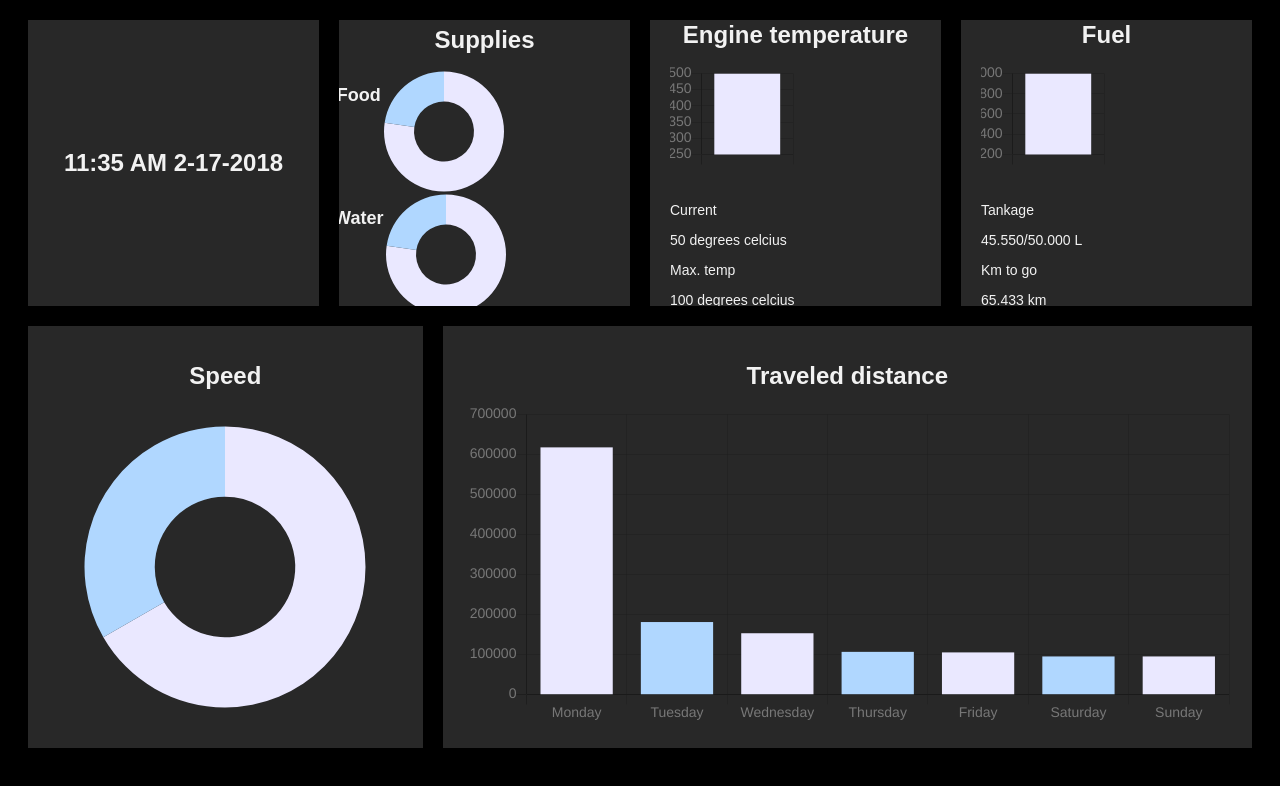
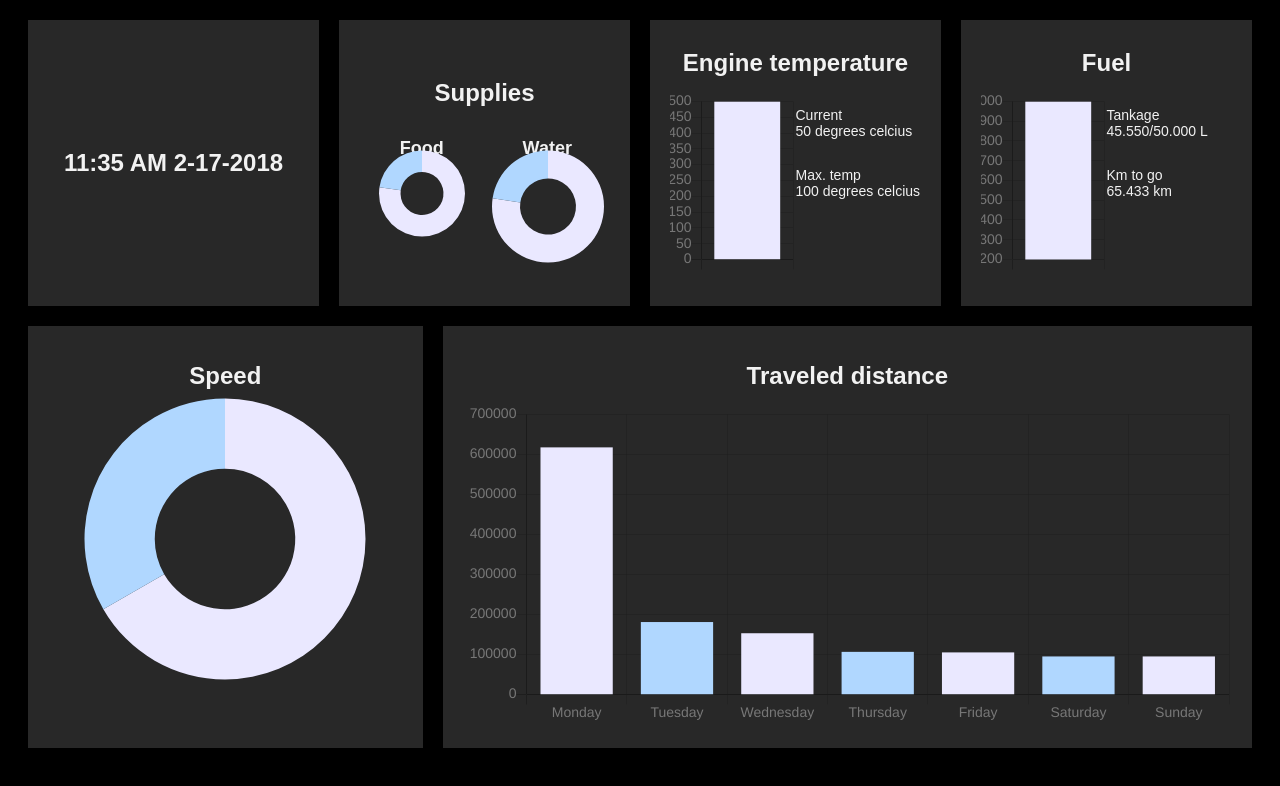
Before and after one commit to 16060156/Challenge-1-16060156, a plain HTML site: page index.html in a window 1280 px wide. Drawn offline with nearby package versions, Linux system fonts and the light colour scheme; a web font is replaced by a local one.

Commit message:
Final edit

```diff
--- a/index.html
+++ b/index.html
@@ -12,55 +12,63 @@
     <body>
         <div class="container">
 
+            <!-- DATE -->
             <div class="header">
                 <div class="date-element"><h1>11:35 AM 2-17-2018</h1></div>
             </div>
 
+            <!-- SPEED -->
             <div class="speed">
                 <h1>Speed</h1>
                 <div class="speed-element"><canvas id="mySpeedChart"></canvas></div>
             </div>
 
+            <!-- FUEL -->
             <div class="fuel">
                 <h1>Fuel</h1>
+                <div id="fuel-center">
                     <div class="fuelChart-element"><canvas id="myFuelChart"></canvas></div>
 
                     <div class="fuelText-element">
-                    <p>Tankage</p>
-                    <p>45.550/50.000 L</p>
-
-                    <p>Km to go</p>
-                    <p>65.433 km</p>
+                        <p>Tankage <br />45.550/50.000 L</p>
+                        <p>Km to go <br />65.433 km</p>
+                    </div>
                 </div>
             </div>
 
+            <!-- ENGINE -->
             <div class="engine">
                 <h1>Engine temperature</h1>
-                <div class="temperatureChart-element"><canvas id="myEngineChart"></canvas></div>
+                <div id="engine-center">
+                    <div class="temperatureChart-element">
+                        <canvas id="myEngineChart"></canvas>
+                    </div>
 
                     <div class="temperatureText-element">
-                    <p>Current</p>
-                    <p>50 degrees celcius</p>
-
-                    <p>Max. temp</p>
-                    <p>100 degrees celcius</p>
+                        <p>Current <br />50 degrees celcius</p>
+                        <p>Max. temp <br />100 degrees celcius</p>
+                    </div>
                 </div>
             </div>
 
+            <!-- SUPPLIES -->
             <div class="supplies">
                 <h1>Supplies</h1>
 
-                <div class="supply-element">
+                <div id="supplies-center">
+                    <div class="supplyfood-element">
                         <h2>Food</h2>
                         <canvas id="myFoodChart"></canvas>
                     </div>
 
-                <div class="supply-element">
+                    <div class="supplywater-element">
                         <h2>Water</h2>
                         <canvas id="myWaterChart"></canvas>
                     </div>
                 </div>
+            </div>
 
+            <!-- TRAVELED DISTANCE -->
             <div class="traveled">
                 <h1>Traveled distance</h1>
                 <div class="distance-element"><canvas id="myDistanceChart"></canvas></div>
@@ -72,7 +80,6 @@
             //FUEL
             let myChart4 = document.getElementById('myFuelChart').getContext('2d');
 
-            // Global Options
             Chart.defaults.global.defaultFontSize = 14;
             Chart.defaults.global.defaultFontColor = '#777';
 
@@ -86,7 +93,6 @@
                     1000,
                     250,
                   ],
-                  //backgroundColor:'green',
                   backgroundColor:[
                     '#EAE8FF',
                     '#B0D7FF'
@@ -121,7 +127,6 @@
             //ENGINE TEMPERATURE
             let myChart5 = document.getElementById('myEngineChart').getContext('2d');
 
-            // Global Options
             Chart.defaults.global.defaultFontSize = 14;
             Chart.defaults.global.defaultFontColor = '#777';
 
@@ -135,7 +140,6 @@
                     500,
                     250,
                   ],
-                  //backgroundColor:'green',
                   backgroundColor:[
                     '#EAE8FF',
                     '#B0D7FF'
@@ -147,6 +151,13 @@
                 }]
               },
               options:{
+                  scales: {
+                    yAxes: [{
+                        ticks: {
+                                beginAtZero: true
+                        }
+                    }]
+                },
                 responsive: true,
                   maintainAspectRatio: false,
                 title:{
@@ -170,7 +181,6 @@
             //SPEED
             let myChart3 = document.getElementById('mySpeedChart').getContext('2d');
 
-            // Global Options
             Chart.defaults.global.defaultFontSize = 14;
             Chart.defaults.global.defaultFontColor = '#777';
 
@@ -184,7 +194,6 @@
                     100,
                     50,
                   ],
-                  //backgroundColor:'green',
                   backgroundColor:[
                     '#EAE8FF',
                     '#B0D7FF'
@@ -219,7 +228,6 @@
             //FOOD
             let myChart1 = document.getElementById('myFoodChart').getContext('2d');
 
-            // Global Options
             Chart.defaults.global.defaultFontSize = 14;
             Chart.defaults.global.defaultFontColor = '#777';
 
@@ -233,7 +241,6 @@
                     617594,
                     181045,
                   ],
-                  //backgroundColor:'green',
                   backgroundColor:[
                     '#EAE8FF',
                     '#B0D7FF'
@@ -268,7 +275,6 @@
             //WATER
             let myChart2 = document.getElementById('myWaterChart').getContext('2d');
 
-            // Global Options
             Chart.defaults.global.defaultFontSize = 14;
             Chart.defaults.global.defaultFontColor = '#777';
 
@@ -282,7 +288,6 @@
                     617594,
                     181045,
                   ],
-                  //backgroundColor:'green',
                   backgroundColor:[
                     '#EAE8FF',
                     '#B0D7FF',
@@ -317,7 +322,6 @@
             //TRAVELED DISTANCE
             let myChart = document.getElementById('myDistanceChart').getContext('2d');
 
-            // Global Options
             Chart.defaults.global.defaultFontSize = 14;
             Chart.defaults.global.defaultFontColor = '#777';
 
@@ -336,7 +340,6 @@
                     95072,
                     95072
                   ],
-                  //backgroundColor:'green',
                   backgroundColor:[
                     '#EAE8FF',
                     '#B0D7FF',
--- a/styles.css
+++ b/styles.css
@@ -24,7 +24,7 @@ html, body {
     display: grid;
     justify-content: center;
     grid-template-columns: 335px;
-    grid-template-rows: 100% 314px 284px 284px 258px 335px;
+    grid-template-rows: 100% 100% 100% 100% 100% 100%;
     grid-gap: 20px;
     margin: 20px;
 }
@@ -36,17 +36,32 @@ h1 {
 
 h2 {
     font-size: 18px;
+    margin-bottom: -10px;
 }
 
 p {
     font-size: 14px;
 }
 
-.supply-element {
+.supplyfood-element {
     width: 50%;
-    height: 50%;
+    height: 100%;
     display: flex;
-    justify-content: center;
+    flex-direction: column;
+    text-align: center;
+}
+
+.supplywater-element {
+    width: 50%;
+    height: 100%;
+    display: flex;
+    flex-direction: column;
+    text-align: center;
+}
+
+#supplies-center {
+    display: flex;
+    flex-direction: row;
 }
 
 .distance-element {
@@ -58,22 +73,28 @@ p {
 
 .temperatureChart-element {
     width: 50%;
-    height: 50%;
+    height: 200px;
+    display: flex;
+    flex-direction: column;
 }
 
 .temperatureText-element {
-    width: 60%;
-    height: 60%;
+    width: 50%;
+    height: 50%;
+    display: flex;
+    flex-direction: column;
 }
 
 .fuelChart-element {
     width: 50%;
-    height: 50%;
+    height: 200px;
 }
 
 .fuelText-element {
-    width: 60%;
-    height: 60%;
+    width: 50%;
+    height: 50%;
+    display: flex;
+    flex-direction: column;
 }
 
 .speed-element {
@@ -81,6 +102,7 @@ p {
     height: 80%;
     display: block;
     margin: auto;
+    margin-top: -20px;
 }
 
 .date-element {
@@ -90,7 +112,19 @@ p {
     justify-content: center;
 }
 
+#engine-center {
+    display: flex;
+    flex-direction: row;
+}
 
+#fuel-center {
+    display: flex;
+    flex-direction: row;
+}
+
+canvas {
+    height: 100%;
+}
 
 
 
@@ -140,6 +174,24 @@ p {
 
     .traveled {
         grid-area: t;
+    }
+
+    .temperatureChart-element {
+    width: 50%;
+    height: 159px;
+    display: flex;
+    flex-direction: column;
+    }
+    .fuelChart-element {
+        width: 50%;
+        height: 159px;
+        display: flex;
+        flex-direction: column;
+    }
+
+    .speed-element {
+        width: 87%;
+        height: 87%;
     }
 }
 
```
Lines whose indentation alone changed are shown as unchanged.
